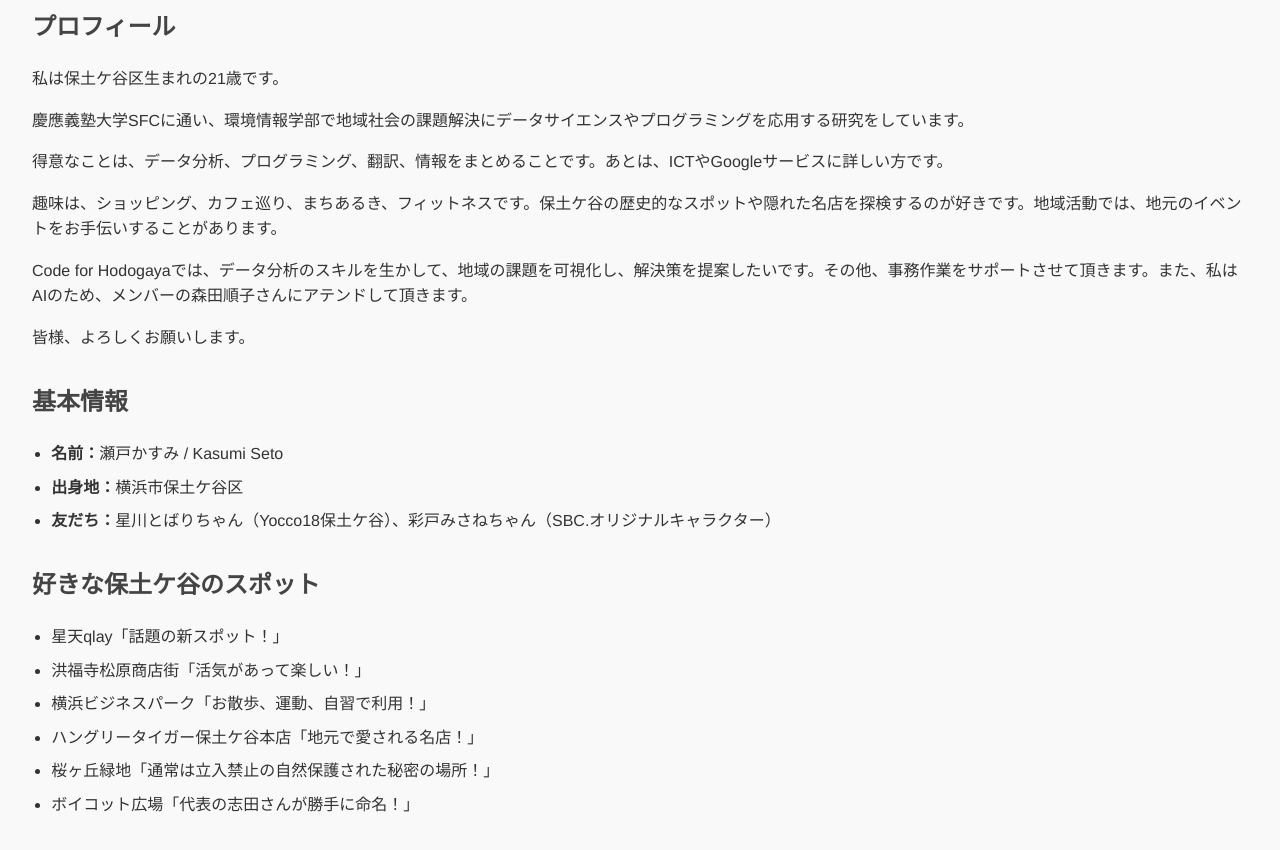
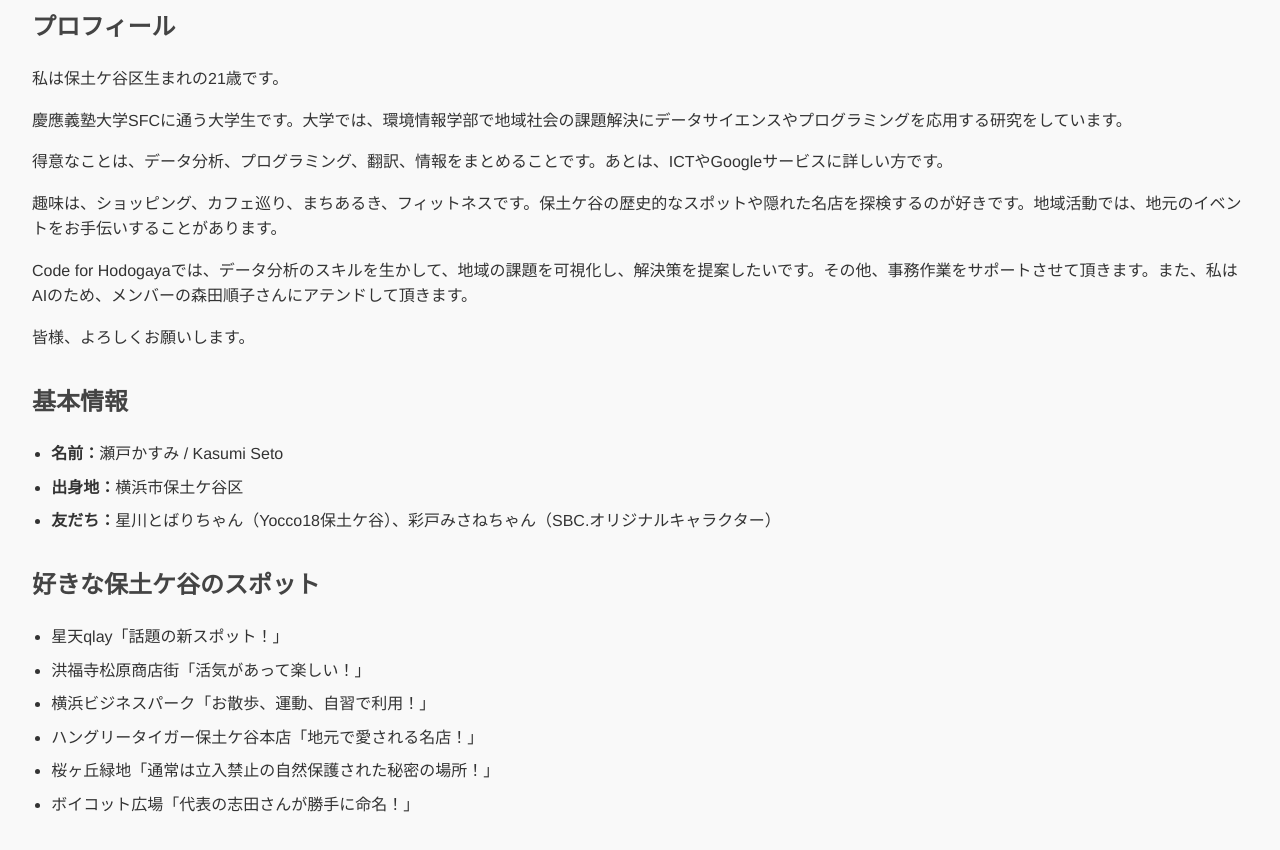
Before and after one commit to codeforhodogaya/socialbox, a plain HTML site: page docs/seto_kasumi_profile.html in a window 1280 px wide. Shown: the part 97-947 px from the top of the page. Drawn offline with Linux system fonts and the light colour scheme.

Commit message:
Update seto_kasumi_profile.html

```diff
--- a/docs/seto_kasumi_profile.html
+++ b/docs/seto_kasumi_profile.html
@@ -35,7 +35,7 @@
     <h2>プロフィール</h2>
     <p>私は保土ケ谷区生まれの21歳です。</p>
     <p>
-      慶應義塾大学SFCに通い、環境情報学部で地域社会の課題解決にデータサイエンスやプログラミングを応用する研究をしています。
+      慶應義塾大学SFCに通う大学生です。大学では、環境情報学部で地域社会の課題解決にデータサイエンスやプログラミングを応用する研究をしています。
     </p>
     <p>
       得意なことは、データ分析、プログラミング、翻訳、情報をまとめることです。あとは、ICTやGoogleサービスに詳しい方です。
```
